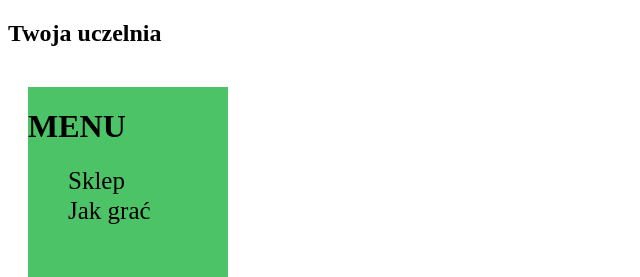
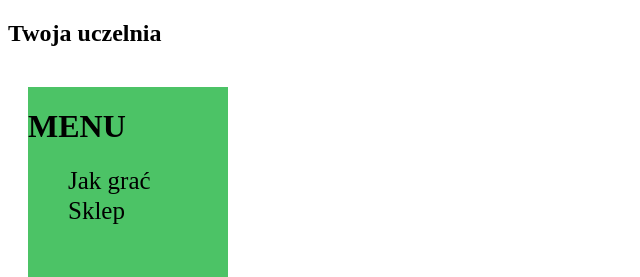
Before and after one commit to wnoskowiak/Uczelnie, a website built with Parcel: page uczelnie/src/main/resources/widoki/main.html in a window 1280 px wide. Shown: the top 277 px of the page, 0-640 px from the left. Built offline with nearby package versions, Linux system fonts and the light colour scheme.

Commit message:
strona sklepu i główna, bez komunikacji z backendem

```diff
--- a/uczelnie/src/main/resources/widoki/main.html
+++ b/uczelnie/src/main/resources/widoki/main.html
@@ -11,8 +11,8 @@
 <div id = 'menu'>
   <h1> MENU</h1>
   <ul>
-    <li> Sklep </li>
-    <li> Jak grać</li>
+    <li> Jak grać </li>
+    <li onclick="window.location.href = 'shop.html'"> Sklep</li>
   </ul>
 </div>
 
```
